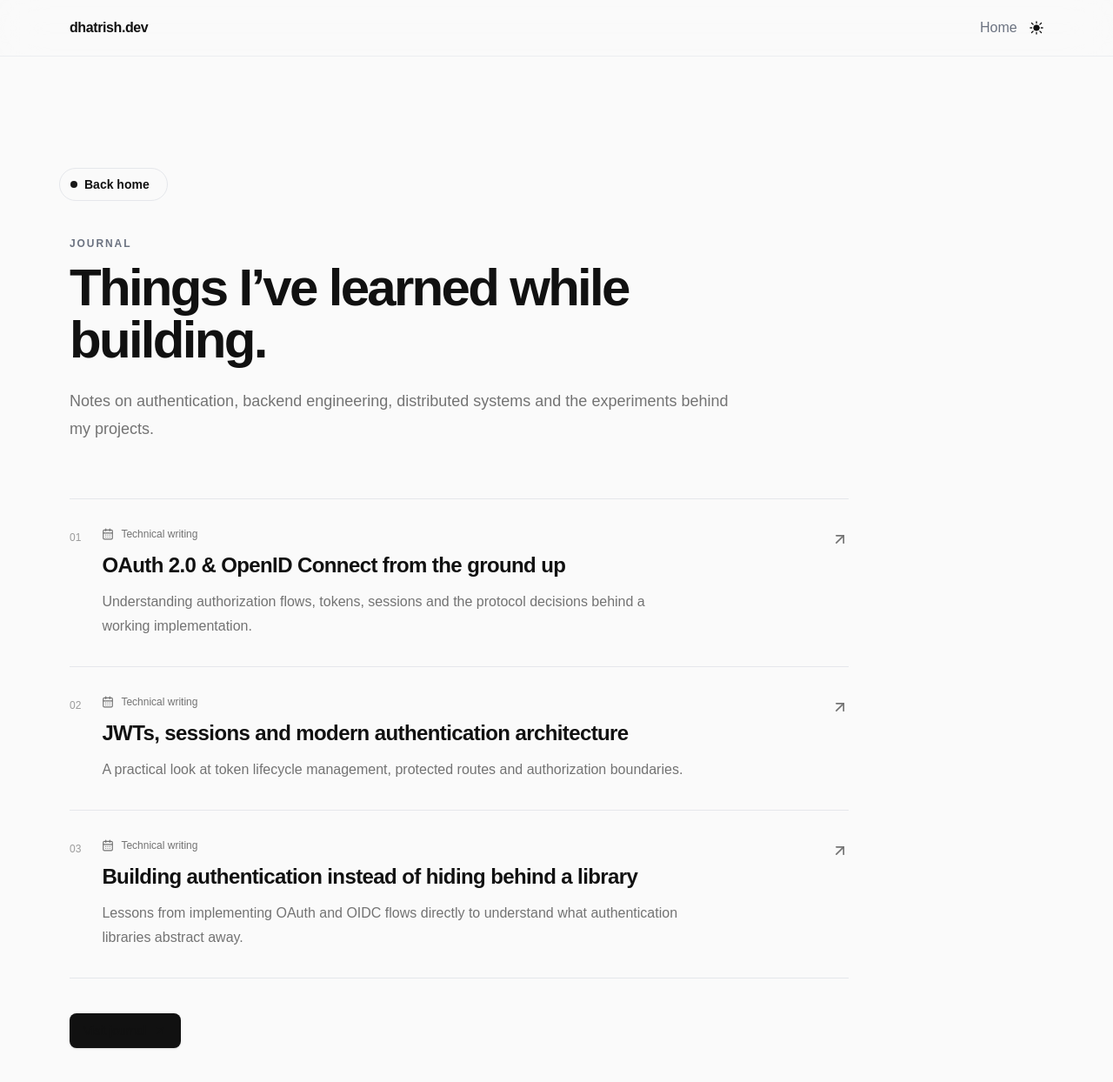
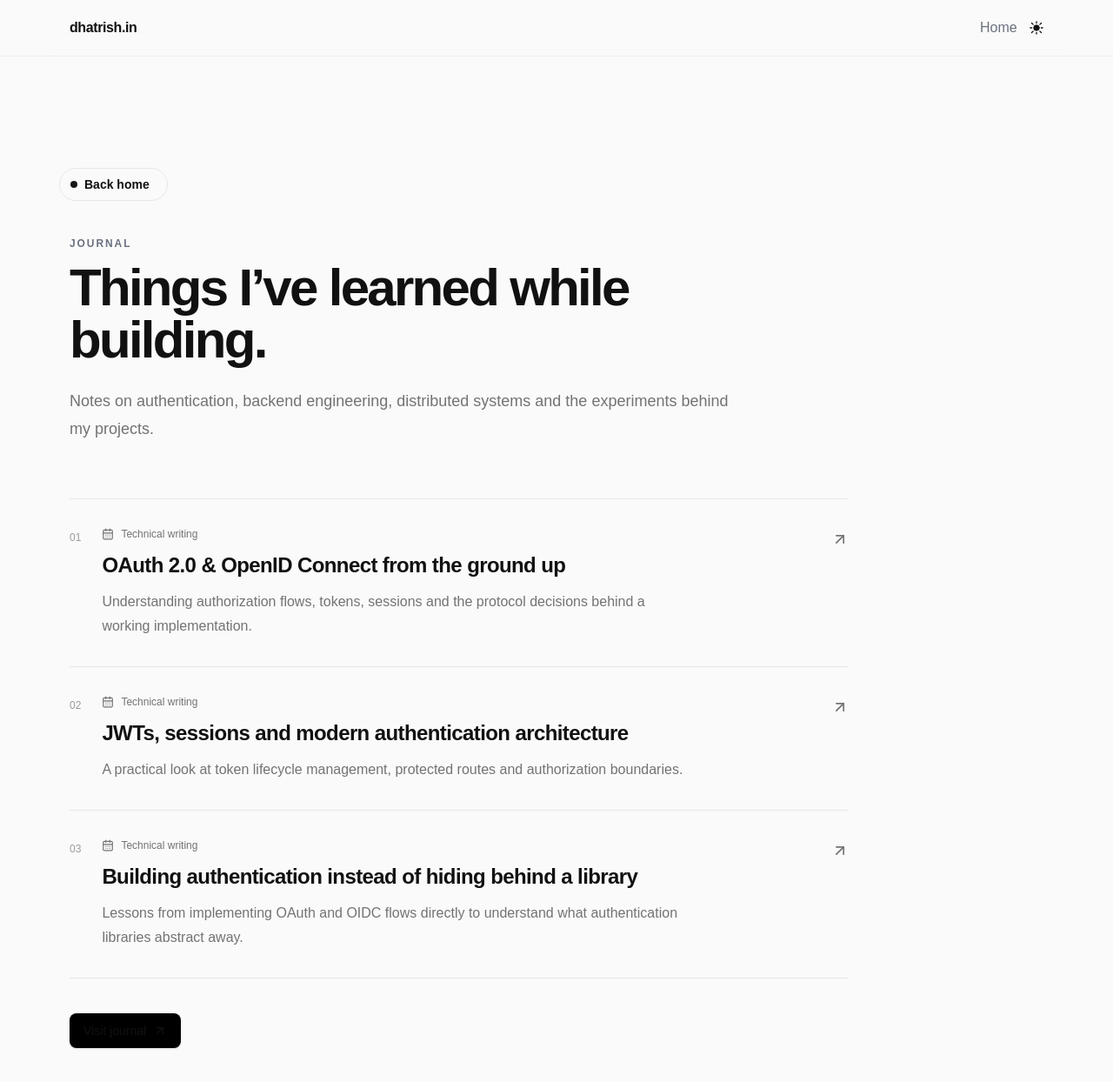
Before and after one commit to dhatrishdixit/portfoliov2, a Next.js app: page /blog in a window 1280 px wide. Shown: the top 1244 px of the page at 87% size. Built offline with nearby package versions, Linux system fonts and the light colour scheme.

Commit message:
Working on geoLocation

```diff
--- a/package.json
+++ b/package.json
@@ -13,6 +13,7 @@
     "@react-spring/web": "^10.1.2",
     "@react-three/drei": "^10.7.3",
     "@react-three/fiber": "^9.3.0",
+    "@upstash/redis": "^1.38.4",
     "class-variance-authority": "^0.7.1",
     "clsx": "^2.1.1",
     "cn": "^0.2.5",
--- a/src/app/blog/page.tsx
+++ b/src/app/blog/page.tsx
@@ -19,7 +19,7 @@ export default function BlogPage() {
 
 
   return <main className="min-h-screen">
-    <header className="sticky top-0 z-30 border-b border-border/70 bg-background/85 backdrop-blur-xl"><div className="container-x flex h-16 items-center justify-between"><a href="/" className="font-semibold tracking-tight">dhatrish.dev</a><div className="flex items-center gap-1"><a className="nav-link hidden sm:inline-flex" href="/">Home</a><AnimatedThemeToggler
+    <header className="sticky top-0 z-30 border-b border-border/70 bg-background/85 backdrop-blur-xl"><div className="container-x flex h-16 items-center justify-between"><a href="/" className="font-semibold tracking-tight">dhatrish.in</a><div className="flex items-center gap-1"><a className="nav-link hidden sm:inline-flex" href="/">Home</a><AnimatedThemeToggler
                     theme={resolvedTheme === "dark" ? "dark" : "light"}
                     onThemeChange={setTheme}
                  /></div></div></header>
@@ -29,7 +29,7 @@ export default function BlogPage() {
       <div className="mt-16 max-w-4xl divide-y divide-border border-y border-border">
         {posts.map((post, i) => <a key={post.title} href={post.href} target="_blank" rel="noreferrer" className="blog-row group block py-8"><div className="flex gap-6"><span className="pt-1 text-xs text-muted-foreground/70">0{i + 1}</span><div className="flex-1"><div className="flex flex-wrap items-center gap-2 text-xs text-muted-foreground"><CalendarDays className="size-3.5" />{post.date}</div><h2 className="mt-3 text-2xl font-semibold tracking-tight group-hover:underline group-hover:underline-offset-4">{post.title}</h2><p className="mt-3 max-w-2xl leading-7 text-muted-foreground">{post.description}</p></div><ArrowUpRight className="mt-1 size-5 shrink-0 text-muted-foreground transition-transform duration-300 group-hover:-translate-y-1 group-hover:translate-x-1 group-hover:text-foreground" /></div></a>)}
       </div>
-      <div className="mt-10"><Button asChild><a href="https://journal.dhatrish.in" target="_blank" rel="noreferrer">Visit journal <ArrowUpRight className="ml-2 size-4" /></a></Button></div>
+      <div className="mt-10"><Button asChild className="dark:text-black text-white bg-black dark:bg-white"><a href="https://journal.dhatrish.in" target="_blank" rel="noreferrer">Visit journal <ArrowUpRight className="ml-2 size-4" /></a></Button></div>
     </section>
   </main>;
 }
--- /dev/null
+++ b/src/lib/redis.ts
@@ -0,0 +1,5 @@
+import { Redis } from '@upstash/redis'
+export const redis = new Redis({
+  url: process.env.UPSTASH_REDIS_REST_URL,
+  token: process.env.UPSTASH_REDIS_REST_TOKEN,
+})
--- /dev/null
+++ b/src/proxy.ts
@@ -0,0 +1,26 @@
+// proxy.ts (Next.js 16+)
+// If using Next.js 15 or earlier, name this file middleware.ts
+import { NextResponse } from 'next/server'
+import type { NextRequest } from 'next/server'
+import { redis } from './lib/redis';
+
+// 1. The main execution function
+export function proxy(request: NextRequest) {
+  const userCountry = request.headers.get("x-vercel-ip-country");
+
+  console.log(userCountry);
+
+
+
+  // Continue with the original request lifecycle if conditions pass
+  return NextResponse.next()
+}
+
+// 2. The Matcher Config
+// Filters which paths this proxy function will execute on
+export const config = {
+  matcher: [
+    '/dashboard/:path*',
+    '/api/secure-route/:path*'
+  ],
+}
```
Also changed, not shown: 1 other file (tests, documents, lock files or other folders).
